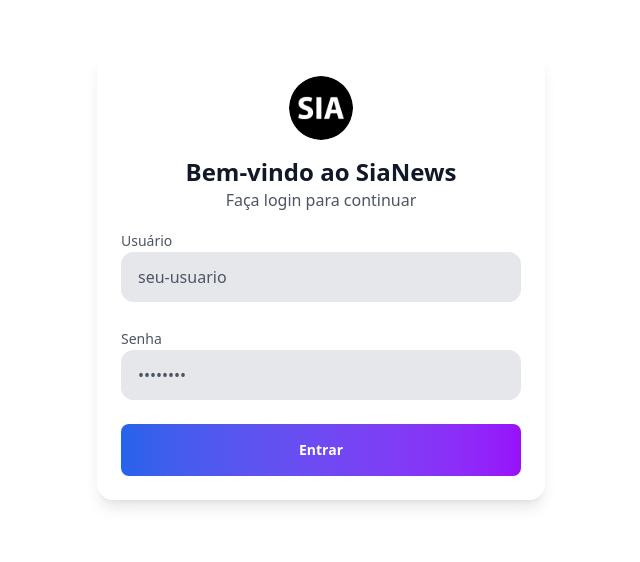
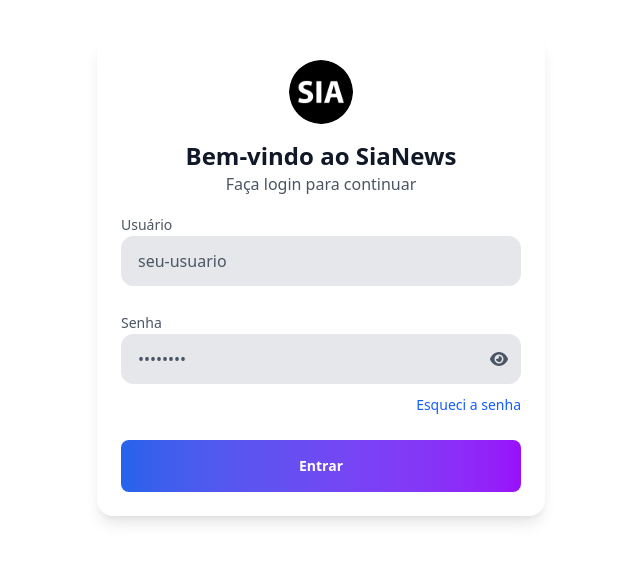
Before and after one commit to SIA-PI/news-next, a Next.js app: page /signin in a window 1280 px wide. Shown: the part 124-686 px from the top of the page, without its empty margins (319-959 px from the left). Built offline with nearby package versions, Linux system fonts and the light colour scheme; no server answers.

Commit message:
feat(auth): adicionar fluxo de esqueci a senha no login
Botão envia pedido de recuperação e exibe feedback.

```diff
--- a/src/app/(public)/(auth)/signin/page.tsx
+++ b/src/app/(public)/(auth)/signin/page.tsx
@@ -12,10 +12,16 @@ import { useRouter } from 'next/navigation';
 import { useState } from 'react';
 import { toast } from 'sonner';
 import { useTheme } from 'next-themes';
+import { FontAwesomeIcon } from '@fortawesome/react-fontawesome';
+import { faEye, faEyeSlash } from '@fortawesome/free-solid-svg-icons';
+import { api } from '@/lib/http-client';
+import { endpoints } from '@/features/auth/endpoints';
 
 export default function Signin() {
   const [username, setUsername] = useState('');
   const [password, setPassword] = useState('');
+  const [showPassword, setShowPassword] = useState(false);
+  const [isForgotPending, setIsForgotPending] = useState(false);
   const router = useRouter();
   const { theme } = useTheme();
 
@@ -83,15 +89,50 @@ export default function Signin() {
                 >
                   Senha
                 </label>
+                <div className="relative">
                   <Input
                     id="password"
-                  type="password"
+                    type={showPassword ? 'text' : 'password'}
                     placeholder="••••••••"
                     value={password}
                     onChange={(e) => setPassword(e.target.value)}
                     required
                     disabled={isPending}
                   />
+                  <button
+                    type="button"
+                    aria-label={showPassword ? 'Ocultar senha' : 'Mostrar senha'}
+                    className="absolute right-3 top-1/2 -translate-y-1/2 text-[rgb(var(--text-muted))] hover:text-[rgb(var(--text))]"
+                    onClick={() => setShowPassword((v) => !v)}
+                    disabled={isPending}
+                  >
+                    <FontAwesomeIcon icon={showPassword ? faEyeSlash : faEye} />
+                  </button>
+                </div>
+                <div className="mt-2 text-right">
+                  <button
+                    type="button"
+                    className="text-sm text-blue-600 hover:underline disabled:opacity-50"
+                    disabled={isForgotPending || isPending}
+                    onClick={async () => {
+                      if (!username) {
+                        toast.error('Informe o usuário para recuperar a senha');
+                        return;
+                      }
+                      try {
+                        setIsForgotPending(true);
+                        await api.post(endpoints.auth.forgotPassword(), { username });
+                        toast.success('Pedido enviado. Aguarde aprovação para receber o link.');
+                      } catch (e) {
+                        toast.error('Não foi possível enviar o pedido.');
+                      } finally {
+                        setIsForgotPending(false);
+                      }
+                    }}
+                  >
+                    Esqueci a senha
+                  </button>
+                </div>
               </div>
               <Button
                 type="submit"
```
Lines whose indentation alone changed are shown as unchanged.
